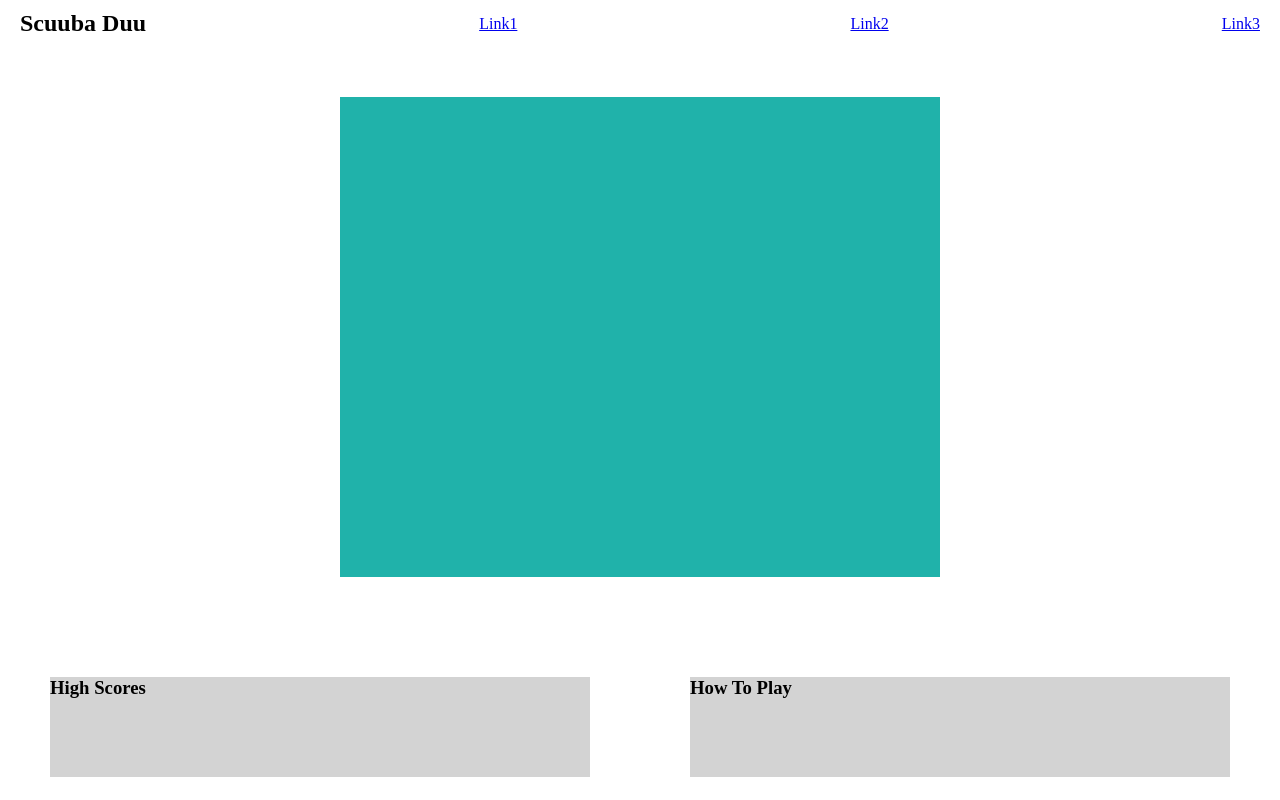
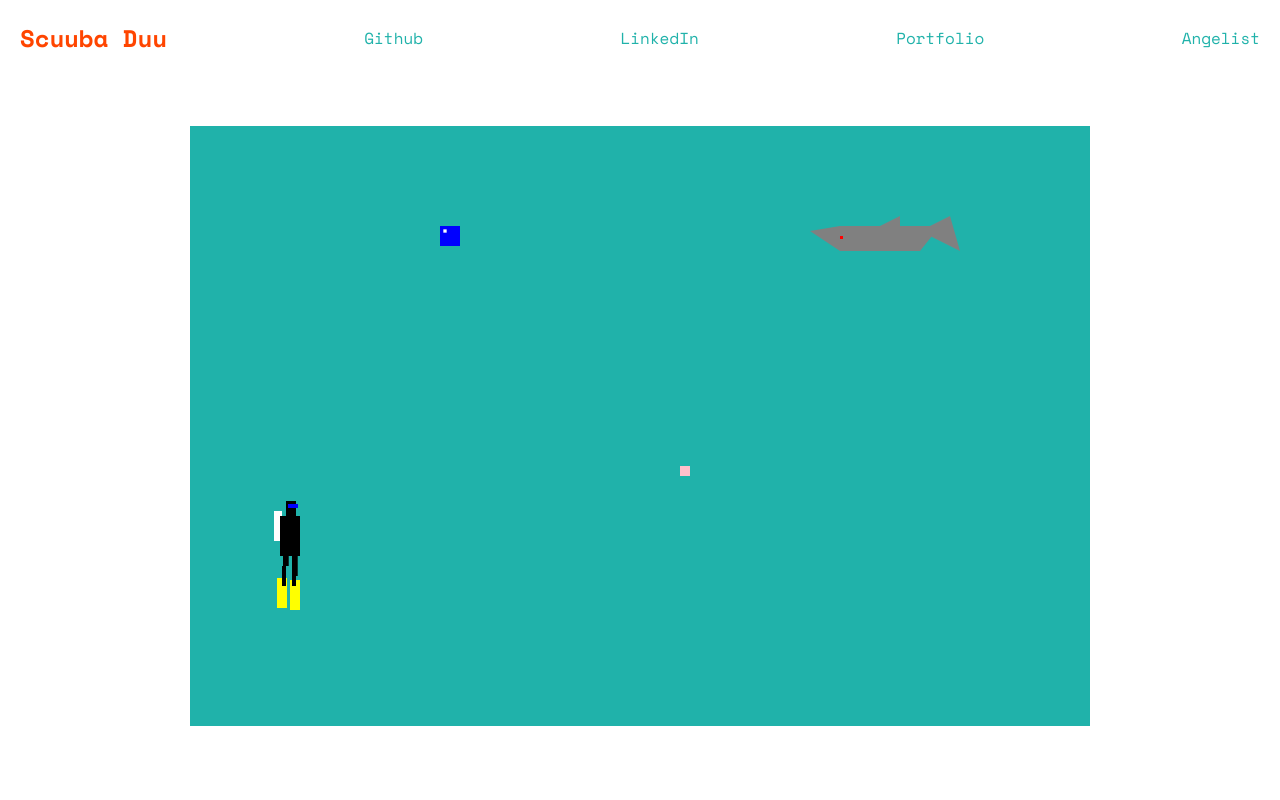
Before and after one commit to nicolsama/scuuba-duu, a website built with webpack: page src/index.html in a window 1280 px wide. Shown: the top 800 px of the page. Built offline with nearby package versions, Linux system fonts and the light colour scheme.

Commit message:
render game elements

```diff
--- /dev/null
+++ b/src/bubble.js
@@ -0,0 +1,20 @@
+export default class Bubble {
+    constructor() {
+        this.height = 20;
+        this.width = 20;
+    }
+
+    render(ctx, x, y) {
+        ctx.fillStyle = "blue"
+        ctx.fillRect(
+            x, y,
+            this.width, this.height,
+        );
+
+        ctx.fillStyle = "white"
+        ctx.fillRect(
+            x + this.width / 6, y + this.width / 6,
+            this.width/6, this.height/6,
+        );
+    }
+}
--- /dev/null
+++ b/src/diver.js
@@ -0,0 +1,62 @@
+export default class Diver {
+    constructor() {
+        this.width = 20;
+        this.height = 20;
+    }
+
+    render(ctx, x, y, canvas) {
+
+
+        ctx.fillStyle = "white"
+        ctx.fillRect( // tank
+            x - 16, y-15,
+            this.width / 2.5, this.height * 1.5,
+        );
+
+        ctx.fillStyle = "yellow"
+        ctx.fillRect( // left flipper
+            x - 13, y+52,
+            this.width/2, this.height * 1.5,
+        );
+        ctx.fillRect( // right flipper
+            x, y+54,
+            this.width/2, this.height * 1.5,
+        );
+
+
+        ctx.fillStyle = "black";
+        ctx.fillRect( // head
+            x-4, y-25,
+            this.width/2, this.height-2,
+        );
+        ctx.fillRect( // body
+            x - this.height/2, y - this.width/2,
+            this.width, this.height * 2,
+        );
+        ctx.fillRect( // right upper leg
+            x+2, y+30,
+            this.width/3.5, this.height,
+        );
+
+        ctx.fillRect( // right upper leg
+            x + 2, y+40,
+            this.width / 5, this.height,
+        );
+
+        ctx.fillRect( // left upper leg
+            x-7, y + 30,
+            this.width / 3.5, this.height / 2,
+        );
+        ctx.fillRect( // right lower leg
+            x-8, y + 40,
+            this.width / 5, this.height,
+        );
+
+        ctx.fillStyle = "blue"
+        ctx.fillRect( // goggles
+            x-2, y - 22,
+            this.width / 2, this.height / 5,
+        );
+
+    }
+}
--- /dev/null
+++ b/src/game.js
@@ -0,0 +1,31 @@
+import Diver from './diver.js';
+import SandDollar from './sanddollar.js';
+import Shark from './shark.js';
+import Bubble from './bubble.js';
+
+export default class Game {
+    constructor() {
+
+    this.canvas = document.getElementById('canvas');
+    this.ctx = canvas.getContext("2d");
+    this.x = canvas.width / 2;
+    this.y = canvas.height / 2;
+    let rightPressed = false;
+    let leftPressed = false;
+    this.diver = new Diver();
+    this.sanddollar = new SandDollar();
+    this.shark = new Shark();
+    this.bubble = new Bubble();
+    }
+
+
+
+    render(x, y) {
+        this.diver.render(this.ctx, x, y, this.canvas);
+
+        this.sanddollar.render(this.ctx, this.x + 40, this.y + 40)
+        this.shark.render(this.ctx, this.x + 200, this.y - 200);
+        this.bubble.render(this.ctx, this.x - 200, this.y - 200)
+
+    }
+}
--- a/src/index.html
+++ b/src/index.html
@@ -9,11 +9,12 @@
 <body>
     <nav>
         <h1>Scuuba Duu</h1>
-        <a href="#">Link1</a>
-        <a href="#">Link2</a>
-        <a href="#">Link3</a>
+        <a href="#">Github</a>
+        <a href="#">LinkedIn</a>
+        <a href="#">Portfolio</a>
+        <a href="#">Angelist</a>
     </nav>
-    <canvas id="canvas"></canvas>
+    <canvas id="canvas" width="900" height="600"></canvas>
     <script type="text/javascript" src="../dist/bundle.js"></script>
     <div class="bottom-container">
         <section>
--- a/src/index.js
+++ b/src/index.js
@@ -1,4 +1,8 @@
+import Game from './game.js';
 import './styles/index.scss';
+let game = new Game();
 
-let canvas = document.getElementById('canvas');
-let ctx = canvas.getContext("2d");
+let x = 100;
+let y = 400;
+
+setInterval(game.render(x, y));
--- /dev/null
+++ b/src/sanddollar.js
@@ -0,0 +1,14 @@
+export default class SandDollar {
+    constructor() {
+        this.width = 10;
+        this.height = 10;
+    }
+
+    render(ctx, x, y) {
+            ctx.fillStyle = "pink"
+            ctx.fillRect(
+                x, y,
+                this.width, this.height,
+            );
+    }
+}
--- /dev/null
+++ b/src/shark.js
@@ -0,0 +1,52 @@
+export default class Shark {
+    constructor() {
+        this.height = 25;
+        this.width = 80;
+    }
+
+    render(ctx, x, y) {
+
+        ctx.fillStyle = "gray"; // body
+        ctx.fillRect(
+        x, y,
+        this.width, this.height,
+        );
+
+        ctx.beginPath(); // head
+        ctx.moveTo(x-30, y+5);
+        ctx.lineTo(x, y + this.height);
+        ctx.lineTo(x, y);
+        ctx.closePath();
+        ctx.fill();
+
+        ctx.beginPath(); // tail
+        ctx.moveTo(x + this.width, y);
+        ctx.lineTo(x + this.width + 20, y);
+        ctx.lineTo(x + this.width, y + this.height);
+        ctx.closePath();
+        ctx.fill();
+
+        ctx.beginPath(); // tail
+        ctx.moveTo(x + this.width, y + 5);
+        ctx.lineTo(x + this.width - 10 + 40, y - 10);
+        ctx.lineTo(x + this.width + 40, y + 25);
+        ctx.closePath();
+        ctx.fill();
+
+        ctx.fillStyle = "grey"; // fin
+        ctx.beginPath();
+        ctx.moveTo(x + 30, y + 5)
+        ctx.lineTo(x + this.width/4 + 40, y - 10);
+        ctx.lineTo(x + this.width/4 + 40, y + 5);
+        ctx.closePath();
+        ctx.fill();
+
+
+        ctx.fillStyle = "red"; // eye
+        ctx.fillRect(
+            x, y + 10 ,
+            3, 3,
+        );
+
+    }
+}
--- a/src/styles/index.scss
+++ b/src/styles/index.scss
@@ -1,20 +1,36 @@
+@import url('https://fonts.googleapis.com/css2?family=Space+Mono:wght@400;700&display=swap');
+
+h1, h2, h3, h4 {
+    color: orangered;
+}
+
 * {
     padding: 0 ;
     margin: 0 ;
+    font-family: 'Space Mono',
+    monospace;
 }
 
+a {
+    text-decoration: none;
+    cursor: pointer;
+    color: lightseagreen;
+}
+
+a:hover {
+    color: orange;
+}
 nav {
     display: flex;
     align-items: center;
     justify-content: space-between;
-    padding: 10px 20px;
+    padding: 20px;
+    background-color: white;
 }
 
 canvas {
     display: block;
     background-color: lightseagreen;
-    height: 480px;
-    width: 600px;
     margin: 50px auto;
 }
 
```
Also changed, not shown: dist/bundle.js, dist/main.css, 1 other file.
